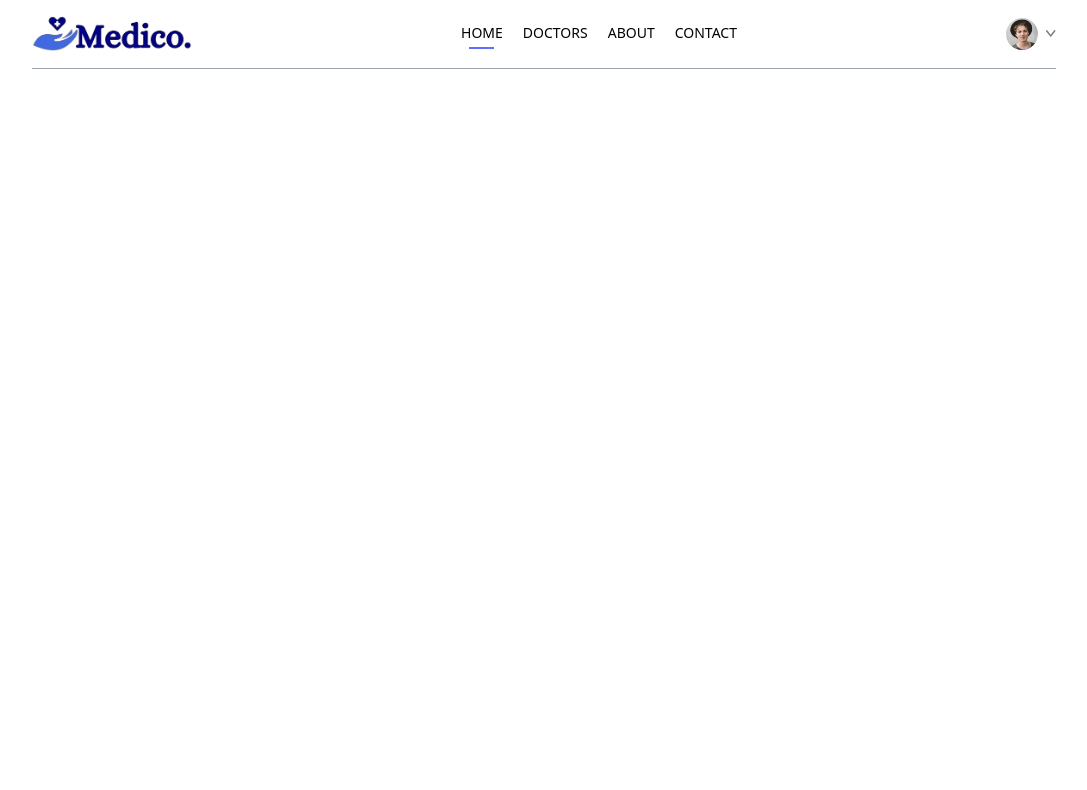
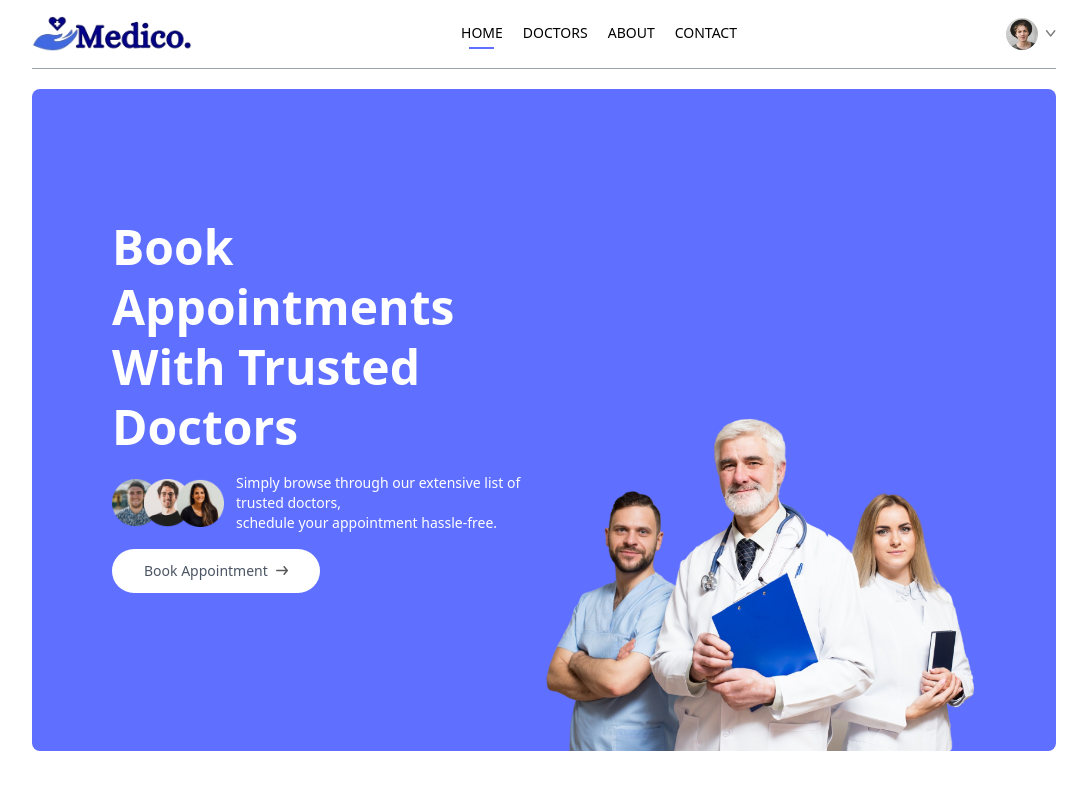
Before and after one commit to Promise-Digitals/Medico-Doctors-Website, a React (Vite) app in the folder Frontend/: page / in a window 1280 px wide. Shown: the top 790 px of the page, without its empty margins (96-1183 px from the left). Built offline with nearby package versions, Linux system fonts and the light colour scheme.

Commit message:
Header Section Completed

```diff
--- a/Frontend/src/Pages/Home.jsx
+++ b/Frontend/src/Pages/Home.jsx
@@ -1,9 +1,10 @@
 import React from 'react'
+import Header from '../components/Header'
 
 const Home = () => {
     return (
         <div>
-
+            <Header />
         </div>
     )
 }
--- /dev/null
+++ b/Frontend/src/components/Header.jsx
@@ -0,0 +1,28 @@
+import React from 'react'
+import { assets } from '../assets/assets'
+
+const Header = () => {
+    return (
+        <div className='flex flex-col md:flex-row flex-wrap bg-primary rounded-lg px-6 md:px-10 lg:px-20'>
+
+            {/* ----------- Left Side ----------- */}
+            <div className='md:w-1/2 flex flex-col items-start justify-center gap-4 py-10 m-auto md:py-[10vw] md:mb-[30px]'>
+                <p className='text-3xl md:text-4xl lg:text-5xl text-white font-semibold leading-tight md:leading-tight lg:leading-tight'>
+                    Book Appointments <br /> With Trusted Doctors
+                </p>
+                <div className='flex flex-col md:flex-row items-center gap-3 text-white text-sm font-light'>
+                    <img className='w-28' src={assets.group_profiles} alt="" />
+                    <p>Simply browse through our extensive list of trusted doctors, <br className='hidden sm:block' /> schedule your appointment hassle-free.</p>
+                </div>
+                <a className='flex items-center gap-2 bg-white px-8 py-3 rounded-full text-gray-600 text-sm m-auto md:m-0 hover:scale-105 transition-all duration-300' href="#speciality">Book Appointment <img className='w-3' src={assets.arrow_icon} alt="" /></a>
+            </div>
+
+            {/* ----------- Right Side ---------- */}
+            <div className='md:w-1/2 relative'>
+                <img className='w-full md:absolute bottom-0 h-auto rounded-lg' src={assets.header_img} alt="" />
+            </div>
+        </div>
+    )
+}
+
+export default Header
```
